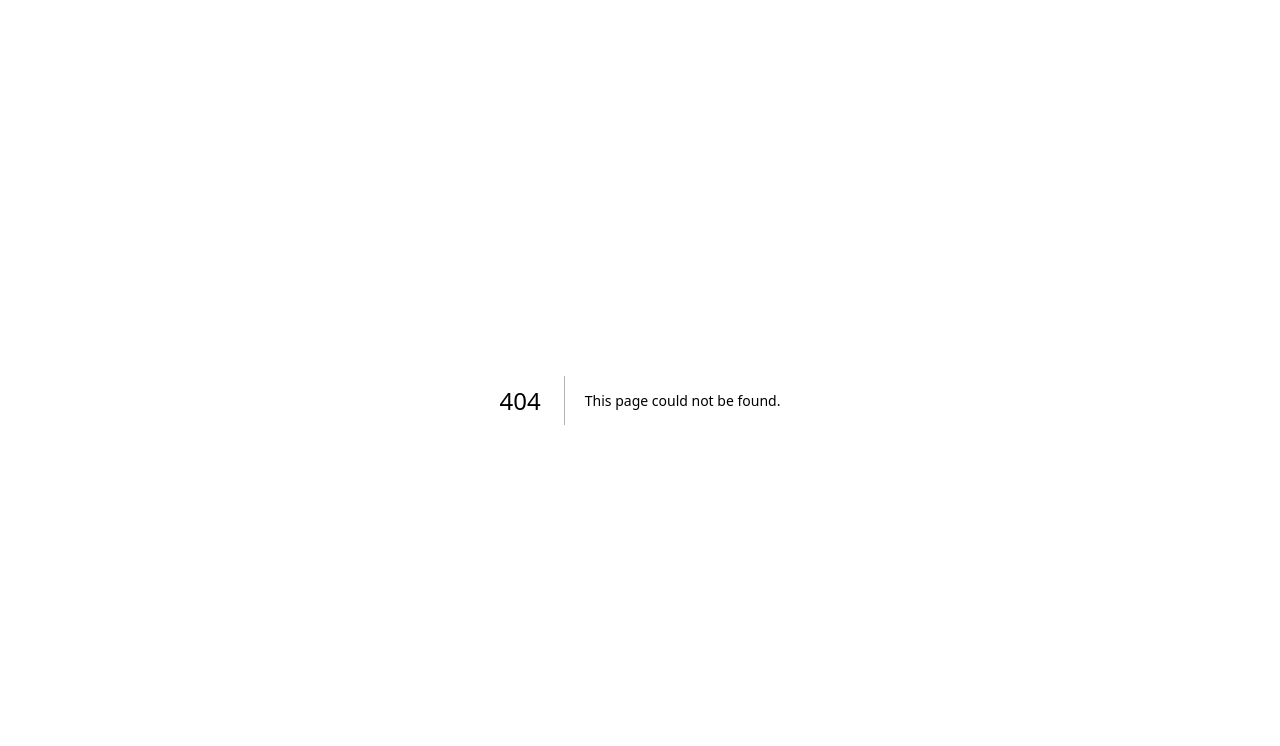
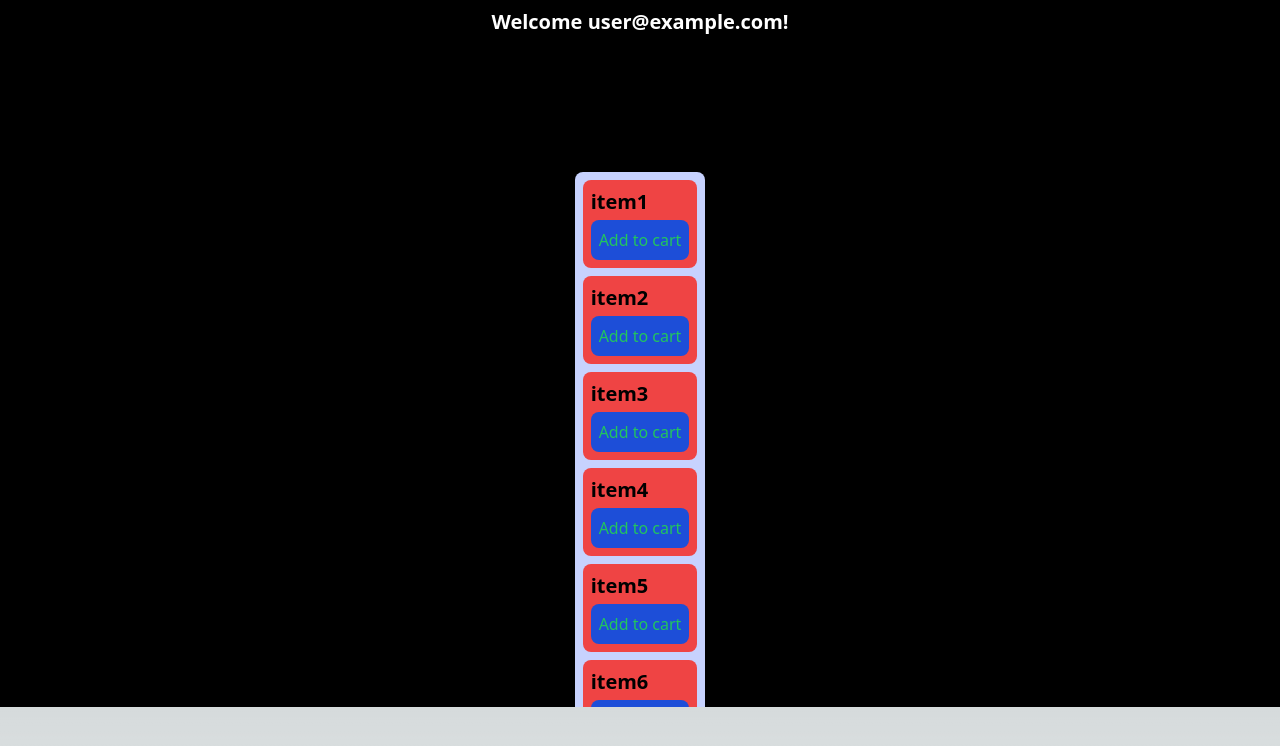
Before and after one commit to Pranai-1/practice-frontend, a Next.js app: page /Home in a window 1280 px wide. Before the commit this address had no page. Shown: the top 746 px of the page. Built offline with nearby package versions, Linux system fonts and the light colour scheme; no server answers; sample sign-in values are in the browser's storage.

Commit message:
items page

```diff
--- /dev/null
+++ b/src/pages/Home.tsx
@@ -0,0 +1,57 @@
+import { signOut, useSession } from "next-auth/react"
+import { GetServerSideProps } from "next/types"
+import { getServerAuthSession } from "./api/auth/authoptions";
+export const getServerSideProps: GetServerSideProps = async (ctx) => {
+    const session = await getServerAuthSession(ctx);
+    if (!session) {
+      return {
+        redirect: {
+          destination: "/",
+          permanent: false,
+        },
+      };
+    }
+
+    return {
+      props: {
+
+      },
+    };
+  };
+
+
+export default function Home(){
+    const {data}=useSession()
+    let email=null
+    if(data)
+     email=data.user?.email
+    return(
+        <div className="h-[707px] w-full bg-black overflow-auto">
+          <p className="p-2 font-bold text-center text-white text-xl">Welcome {email}!</p>
+          <button className="ml-[1400px] bg-blue-600 text-black rounded-lg p-2" onClick={()=> void signOut()}>Logout</button>
+          <div className="p-2 mt-10  h-max w-full flex justify-center items-center">
+          <ul className="bg-indigo-200 p-2 m-10 rounded-lg ">
+            <li className=" bg-red-500 font-bold text-black text-xl p-2 rounded-lg mb-2">
+                item1
+                <p className="bg-blue text-green-500 p-2 mt-1 font-normal text-base bg-blue-700 rounded-lg">Add to cart</p>
+                </li>
+            <li className="bg-red-500 font-bold text-black text-xl p-2 rounded-lg mb-2">item2
+            <p className="bg-blue text-green-500 p-2 mt-1 font-normal text-base bg-blue-700 rounded-lg">Add to cart</p>
+            </li>
+            <li className=" bg-red-500 font-bold text-black text-xl p-2 rounded-lg mb-2">item3
+            <p className="bg-blue text-green-500 p-2 mt-1 font-normal text-base bg-blue-700 rounded-lg">Add to cart</p></li>
+            <li className="bg-red-500 font-bold text-black text-xl p-2 rounded-lg mb-2">item4
+            <p className="bg-blue text-green-500 p-2 mt-1 font-normal text-base bg-blue-700 rounded-lg">Add to cart</p></li>
+            <li className=" bg-red-500 font-bold text-black text-xl p-2 rounded-lg mb-2">item5
+            <p className="bg-blue text-green-500 p-2 mt-1 font-normal text-base bg-blue-700 rounded-lg">Add to cart</p></li>
+            <li className="bg-red-500 font-bold text-black text-xl p-2 rounded-lg mb-2">item6
+            <p className="bg-blue text-green-500 p-2 mt-1 font-normal text-base bg-blue-700 rounded-lg">Add to cart</p></li>
+            <li className=" bg-red-500 font-bold text-black text-xl p-2 rounded-lg mb-2">item7
+            <p className="bg-blue text-green-500 p-2 mt-1 font-normal text-base bg-blue-700 rounded-lg">Add to cart</p></li>
+            <li className="bg-red-500 font-bold text-black text-xl p-2 rounded-lg mb-2">item8
+            <p className="bg-blue text-green-500 p-2 mt-1 font-normal text-base bg-blue-700 rounded-lg">Add to cart</p></li>
+         </ul>
+          </div>
+        </div>
+    )
+}
--- a/src/pages/index.tsx
+++ b/src/pages/index.tsx
@@ -6,6 +6,7 @@ export default function Home() {
 <div className="h-[707px] w-full bg-black p-2 flex justify-center items-center rounded-xl">
 <p className="h-max w-max p-2 m-2 bg-blue-500 text-red-700 font-medium text-xl rounded-lg cursor-pointer" onClick={()=>router.push("/Accordian")}>Accordian</p>
 <p className="h-max w-max p-2 m-2 bg-blue-500 text-red-700 font-medium text-xl rounded-lg cursor-pointer" onClick={()=>router.push("/Session")}>Session</p>
+<p className="h-max w-max p-2 m-2 bg-blue-500 text-red-700 font-medium text-xl rounded-lg cursor-pointer" onClick={()=>router.push("/login")}>Login</p>
 </div>
 
   )
--- a/src/pages/login.tsx
+++ b/src/pages/login.tsx
@@ -1,11 +1,13 @@
 // Example login form component
 import { useState } from 'react';
 import { signIn, useSession } from "next-auth/react";
+import { useRouter } from 'next/router';
 
 export default function LoginForm() {
   const [email, setEmail] = useState('');
   const [password, setPassword] = useState('');
   const { data } = useSession();
+  const router=useRouter()
   console.log(data)
   const handleLogin = async () => {
     try {
@@ -18,6 +20,7 @@ export default function LoginForm() {
       if (result?.error) {
         console.error('Authentication failed:', result.error);
       } else {
+        router.push("/Home")
         console.log('Authentication successful:', data);
       }
     } catch (error) {
```
